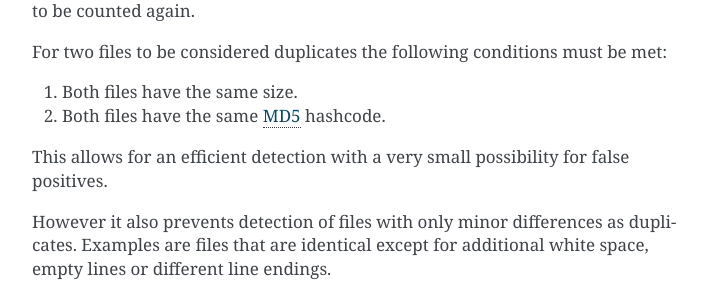
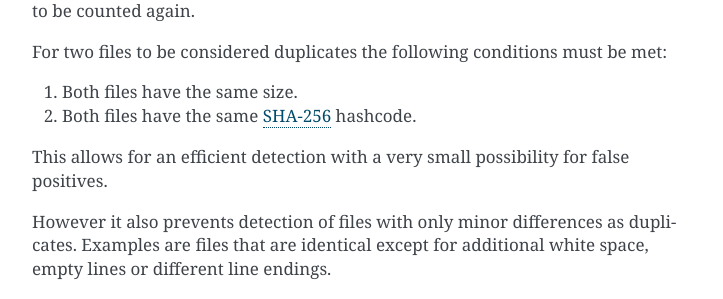
Before and after one commit to roskakori/pygount, a Sphinx documentation site: the page built from docs/usage.rst, in a window 1280 px wide and 900 px high, scrolled down 2717 px. Shown: the part 156-455 px from the top of the window, without its empty margins (388-1111 px from the left). Built offline with Sphinx 7.4.7, drawn with Linux system fonts in a browser that asks for light colours.

Commit message:
docs(usage): update to SHA 256 from MD5

```diff
--- a/docs/usage.rst
+++ b/docs/usage.rst
@@ -153,7 +153,7 @@ to be counted again.
 For two files to be considered duplicates the following conditions must be met:
 
 #. Both files have the same size.
-#. Both files have the same `MD5 <https://en.wikipedia.org/wiki/MD5>`_
+#. Both files have the same `SHA-256 <https://en.wikipedia.org/wiki/SHA-2>`_
    hashcode.
 
 This allows for an efficient detection with a very small possibility for false
```
